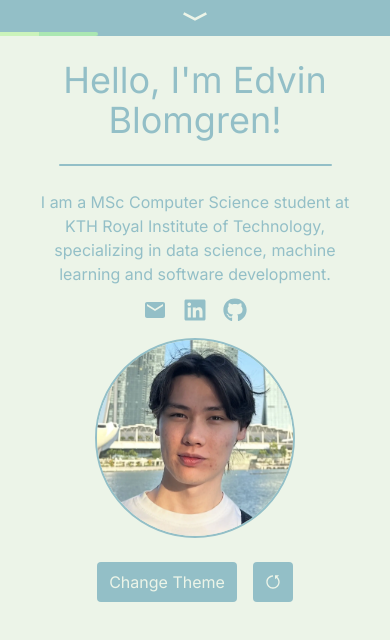
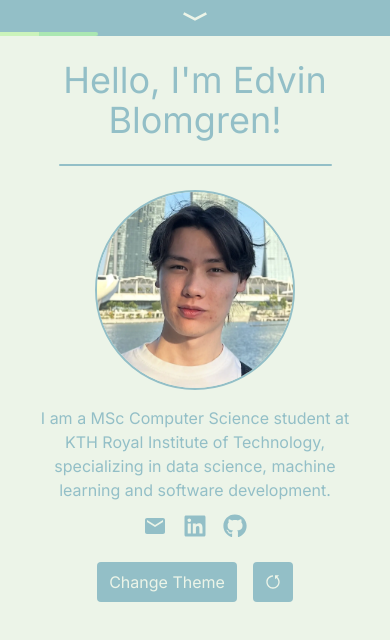
Before and after one commit to eddbb/eddbb-portfolio, a Next.js app: page / in a window 390 px wide. Shown: the top 640 px of the page. Built offline with nearby package versions, Linux system fonts and the light colour scheme.

Commit message:
feat(home-page): changed order to reverse while on phone so the picture is at the top

```diff
--- a/app/page.tsx
+++ b/app/page.tsx
@@ -8,7 +8,12 @@ export default function HomePage() {
       <div className="flex flex-col items-center gap-6 mt-6 px-6 pb-10">
         <h1 className="text-4xl text-center">Hello, I'm Edvin Blomgren!</h1>
         <Underline />
-        <div className="flex flex-col md:flex-row gap-4 md:gap-8 items-center">
+        <div className="flex flex-col md:flex-row-reverse gap-4 md:gap-8 items-center">
+          <img
+            src="/me/homec.webp"
+            alt="Edvin Blomgren"
+            className="h-50 w-50 rounded-full border-2 border-foreground object-cover text-center"
+          />
           <div className="flex flex-col items-center md:items-start gap-3 max-w-sm">
             <p className="text-center">
               I am a MSc Computer Science student at KTH Royal Institute of
@@ -17,11 +22,6 @@ export default function HomePage() {
             </p>
             <ContactLinks />
           </div>
-          <img
-            src="/me/homec.webp"
-            alt="Edvin Blomgren"
-            className="h-50 w-50 rounded-full border-2 border-foreground object-cover text-center"
-          />
         </div>
         <ThemeToggle />
       </div>
```
